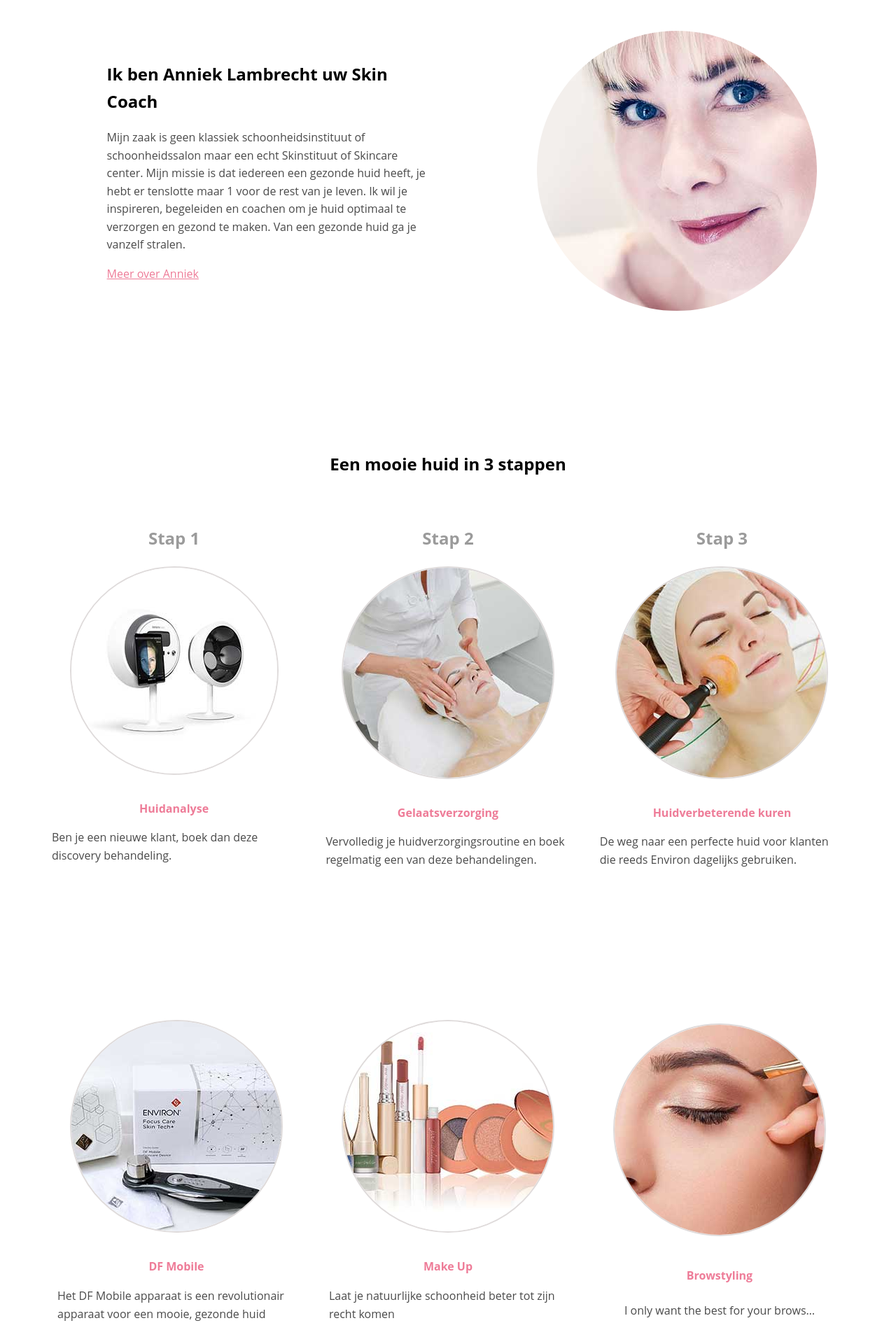
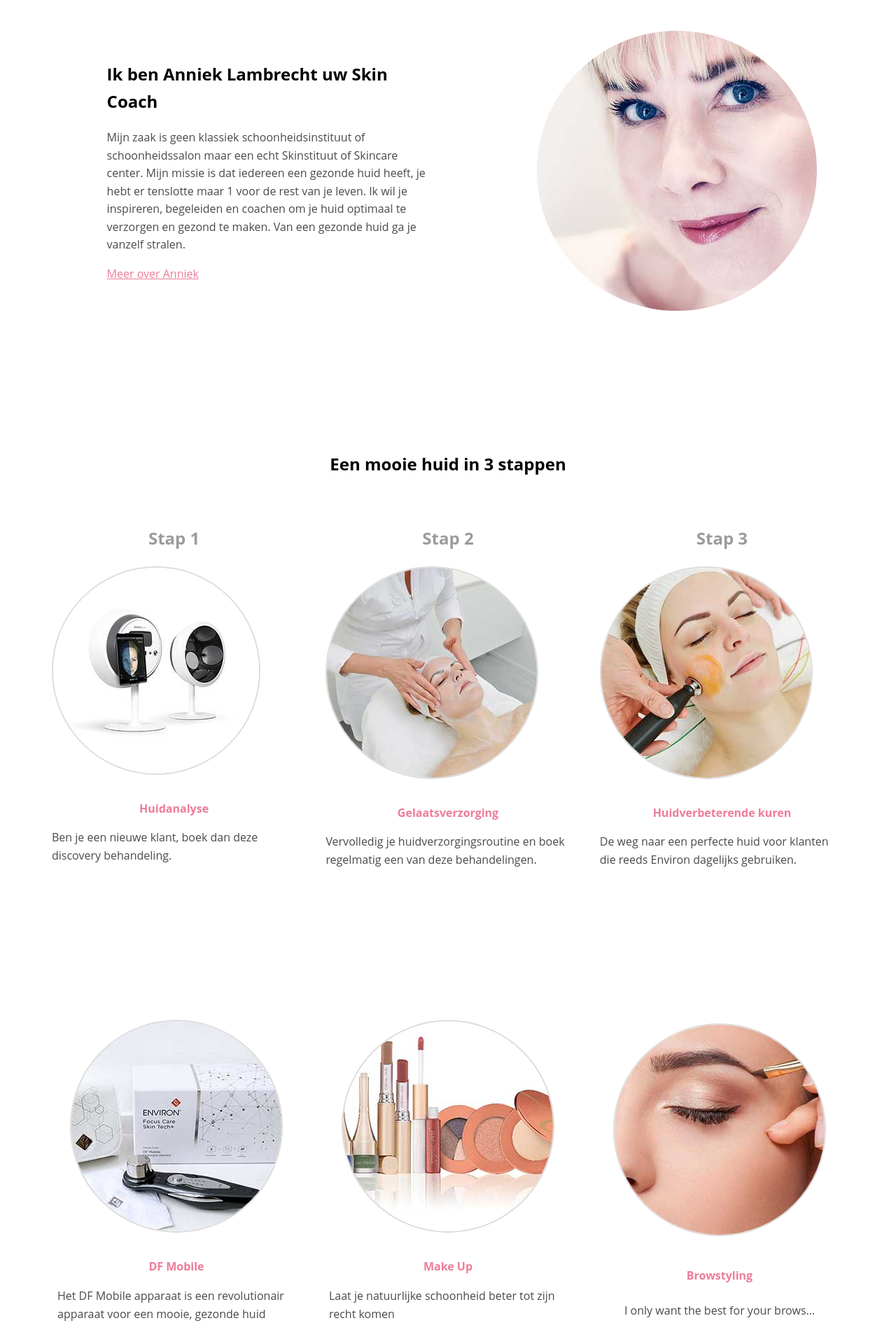
Before and after one commit to acandael/anniek, a Jekyll site: the page built from index.html, in a window 1280 px wide. Shown: the part 1022-2942 px from the top of the page at 70% size. Built offline with Jekyll 4.4.1, drawn with Linux system fonts in a browser that asks for light colours.

Commit message:
fix issue with IE11

```diff
--- a/_sass/_steps.scss
+++ b/_sass/_steps.scss
@@ -20,10 +20,9 @@
 
   .step {
     width: 30%;
-    display: flex;
-    align-items: center;
-    flex-direction: column;
-    flex-basis: auto;
+    //display: flex;
+    //align-items: center;
+    //flex-direction: column;
     padding: 0 1.6rem;
 
     @media only screen and (max-width: $bp-large) {
```
